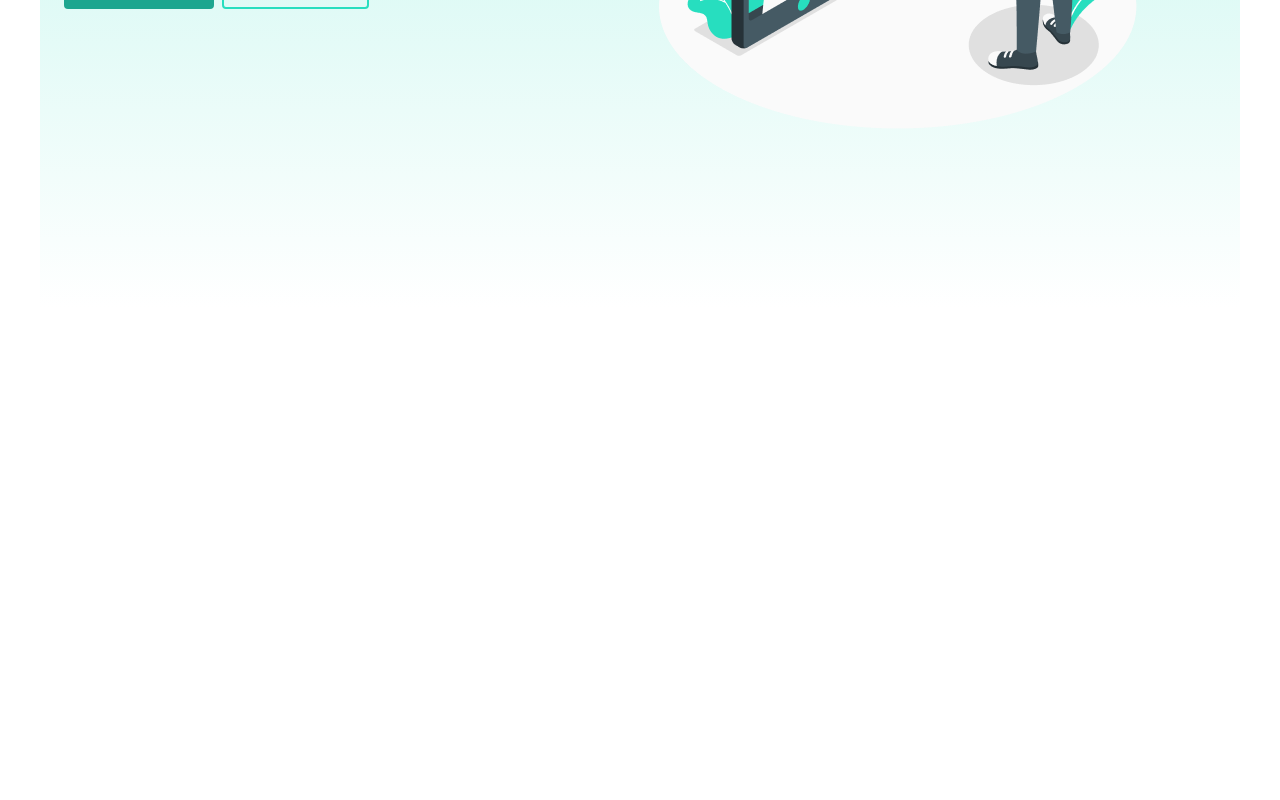
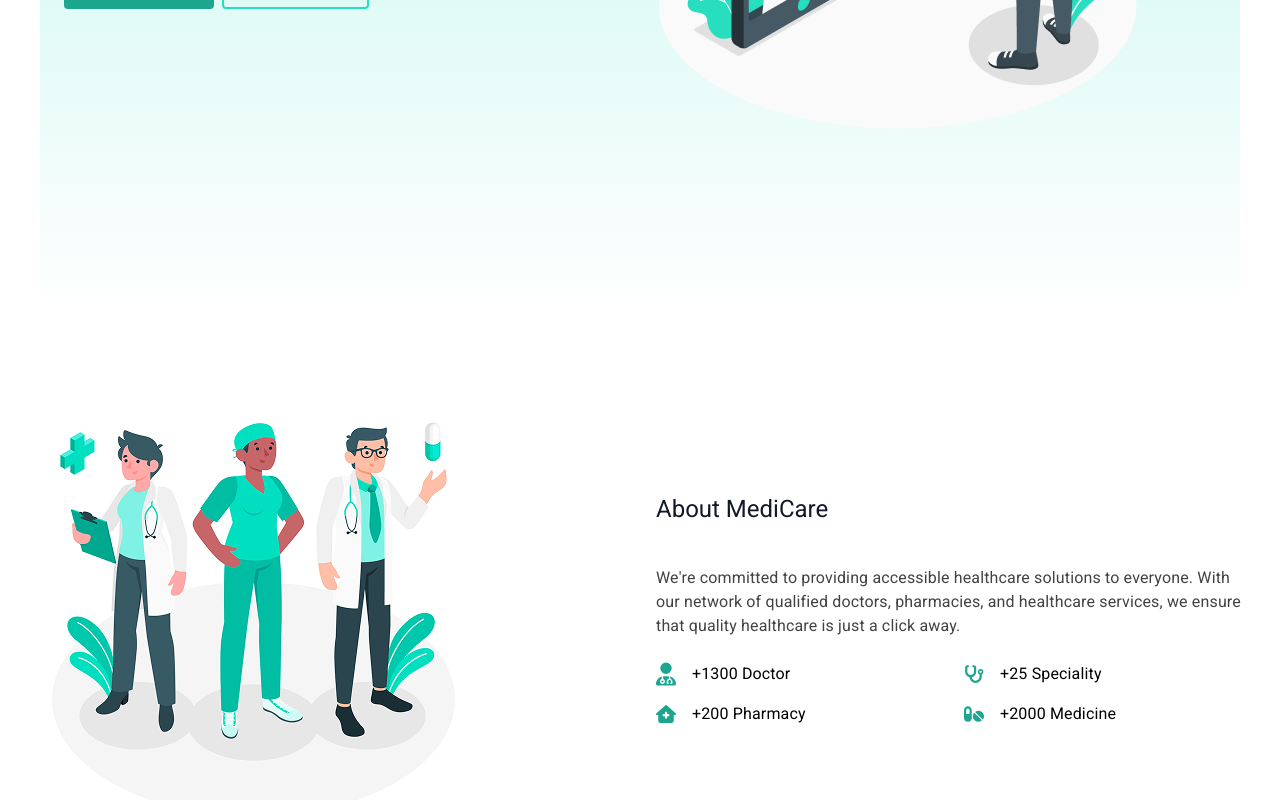
Before and after one commit to anass17/DocPharm, a React (Vite) app in the folder Frontend/: page / in a window 1280 px wide. Shown: the part 492-1292 px from the top of the page. Before the commit the page ends 800 px from the top, so only its background shows below. Built offline with nearby package versions, Linux system fonts and the light colour scheme.

Commit message:
Updated file names

```diff
--- a/Frontend/src/App.tsx
+++ b/Frontend/src/App.tsx
@@ -7,7 +7,8 @@ import '@fontsource/roboto/500.css';
 import '@fontsource/roboto/700.css';
 
 import Navbar from "./components/navbar"
-import HeroSection from './components/home/heroSection';
+import HeroSection from "./components/home/HeroSection";
+import AboutSection from './components/home/AboutSection';
 
 function App() {
   // const [count, setCount] = useState(0)
@@ -16,6 +17,7 @@ function App() {
     <>
       <Navbar background={false} />
       <HeroSection />
+      <AboutSection />
     </>
   )
 }
--- a/Frontend/src/components/home/heroSection.tsx
+++ b/Frontend/src/components/home/heroSection.tsx
@@ -1,6 +1,5 @@
 import { Container, Box, Grid2, Typography, Button } from "@mui/material"
 import { DARK_GRAY0, DARK_GREEN, DARK_GRAY2, LIGHT_GREEN1, LIGHT_GREEN2 } from "../../config/colors"
-import { Image } from "@mui/icons-material"
 
 export default function HeroSection() {
 
```
